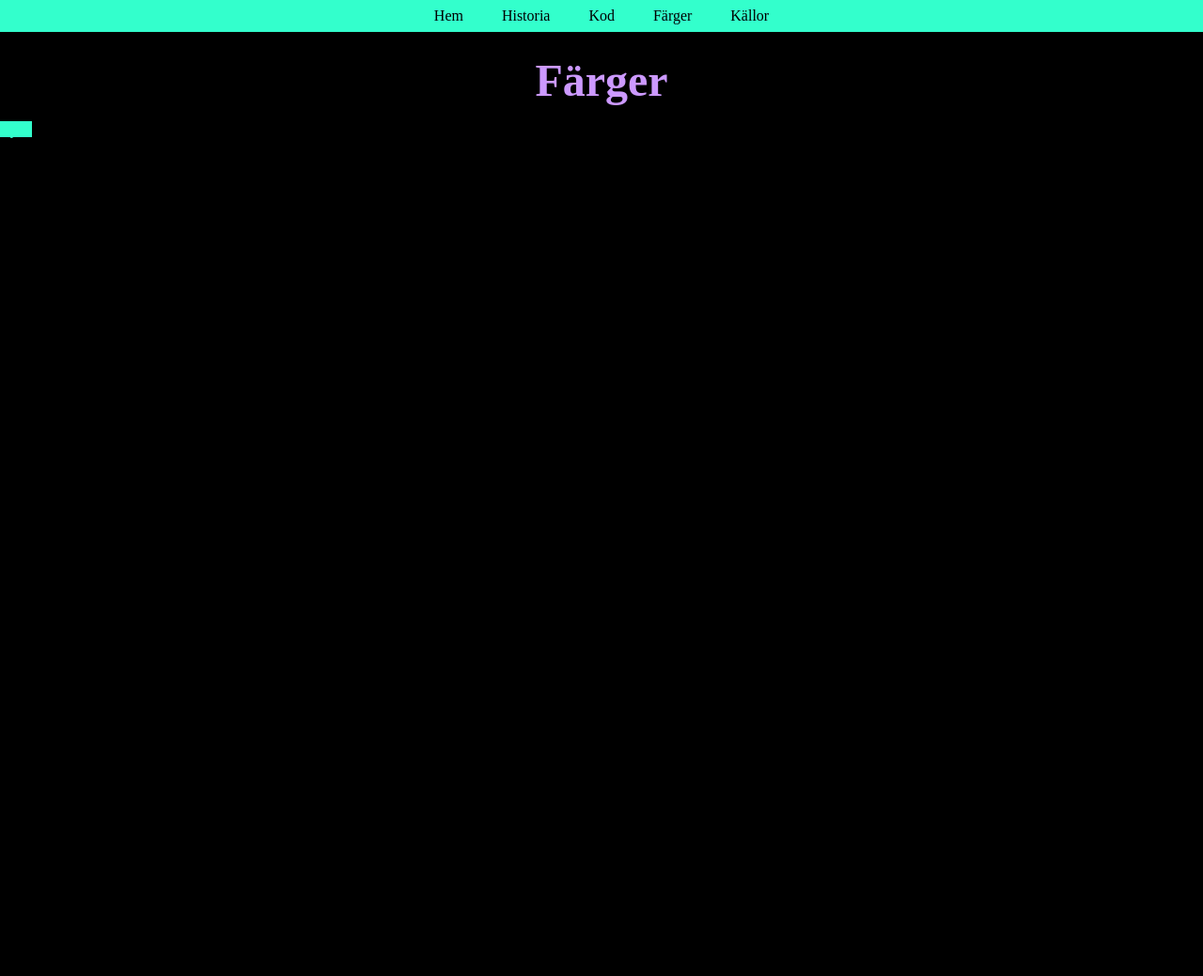
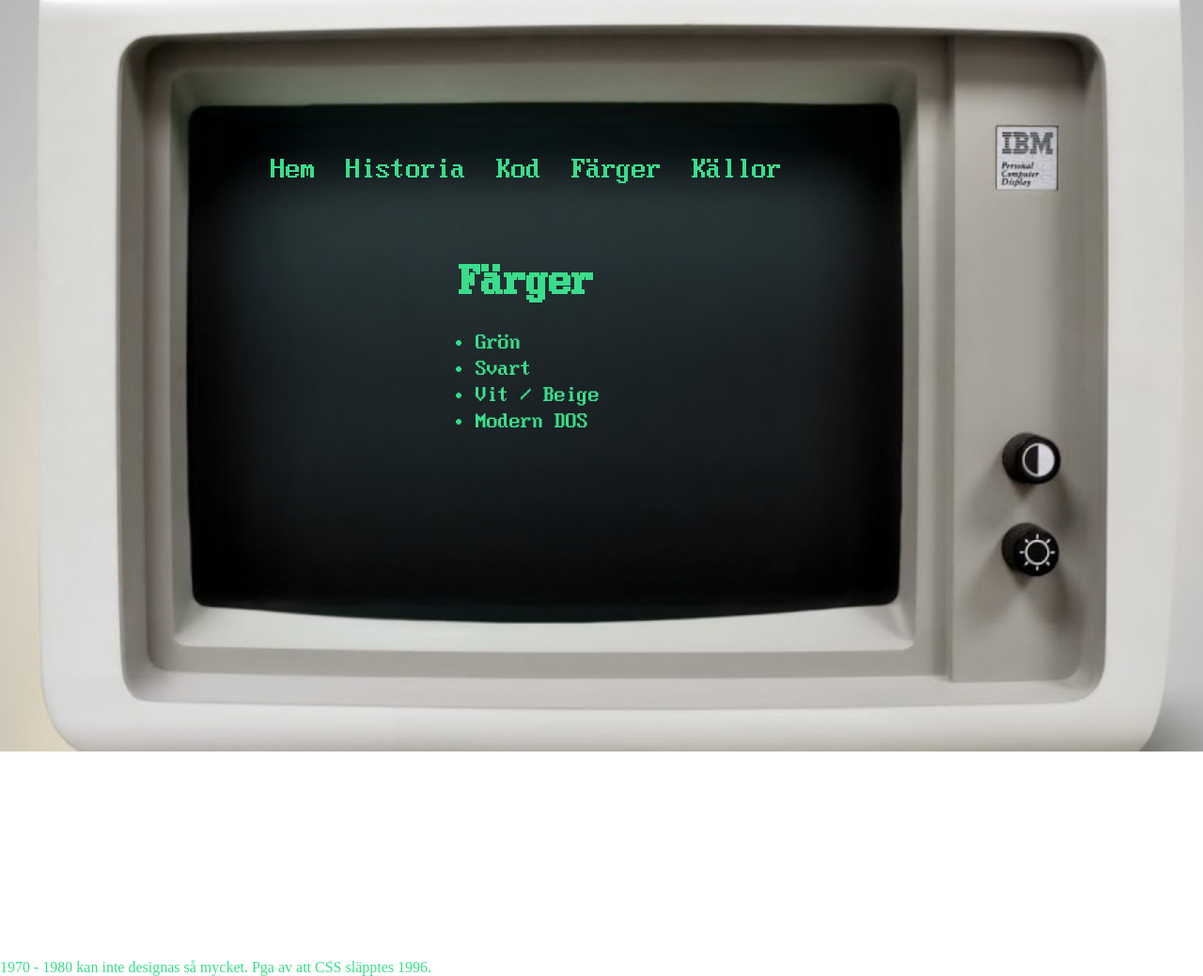
Before and after one commit to timohm/internetHistory, a plain HTML site: page colors.html in a window 1280 px wide. Shown: the whole page at 94% size. Before the commit the page ends 800 px from the top, so only its background shows below. Drawn offline with Linux system fonts and the light colour scheme.

Commit message:
changed colors.html

```diff
--- a/colors.html
+++ b/colors.html
@@ -1,31 +1,36 @@
 <!DOCTYPE html>
 <html lang="en">
-
 <head>
     <meta charset="UTF-8">
     <meta name="viewport" content="width=device-width, initial-scale=1.0">
-    <title>Document</title>
-    <link rel="stylesheet" href="colorStyles.css">
+    <title>Internetets Historia</title>
+    <link rel="stylesheet" href="home.css">
     <link rel="shortcut icon" href="assets/InternetHistoryLogoWhite.svg" type="image/x-icon">
 </head>
+<body>
+    <div class="imageParent">
+</div>
+<ul class="navbar">
+    <li class="navbarItem"><a href="index.html" class="navLink">Hem</a></li>
+    <li class="navbarItem"><a href="Historia.html" class="navLink">Historia</a></li>
+    <li class="navbarItem"><a href="code.html" class="navLink">Kod</a></li>
+    <li class="navbarItem"><a href="colors.html" class="navLink">Färger</a></li>
+    <li class="navbarItem"><a href="sources.html" class="navLink">Källor</a></li>
+</ul>
 
-<body>
-    <div class="navbarDiv">
-        <span class="title"><a href="index.html" class="titleA titleB">Hem</a></span>
-        <span class="title"><a href="Historia.html" class="titleA">Historia</a></span>
-        <span class="title"><a href="code.html" class="titleA">Kod</a></span>
-        <span class="title"><a href="colors.html" class="titleA">Färger</a></span>
-        <span class="title"><a href="sources.html" class="titleA">Källor</a></span>
-    </div>
-    <div class="titleDiv">
-        <h1 class="colorTitle">Färger</h1>
-    </div>
-    <div class="colorDiv">
-        <div class="cyanDiv">
-            <span class="cyan">Cyan</span>
-            <div class="cyan divBox"></div>
-        </div>
-    </div>
+    <div class="center">
+        <h1 class="internetHistory">Färger</h1>
+</div>
+<div class="itemListParent">
+<ul class="itemList">
+    <li class="itemListItem">Grön</li>
+    <li class="itemListItem">Svart</li>
+    <li class="itemListItem">Vit / Beige</li>
+    <li class="itemListItem">Modern DOS</li>
+</ul>
+</div>
+<p class="paragraf">1970 - 1980 kan inte designas så mycket. Pga av att CSS släpptes 1996.</p>
+<div class="buttonParent">
+</div>
 </body>
-
 </html>
--- a/home.css
+++ b/home.css
@@ -4,13 +4,14 @@
          url('assets/customfont-webfont.woff') format('woff');
     font-weight: normal;
     font-style: normal;
+    --text-color: #3add8b;
 }
 
 * {
     margin: 0;
     padding: 0;
     overflow: hidden;
-    color: rgb(146, 230, 20);
+    color: #3add8b;
 }
 
 body {
```
Also changed, not shown: index.html (+0 -11 lines), uppgift.html (added, +21 -0 lines), assets/code/index.jpg.
